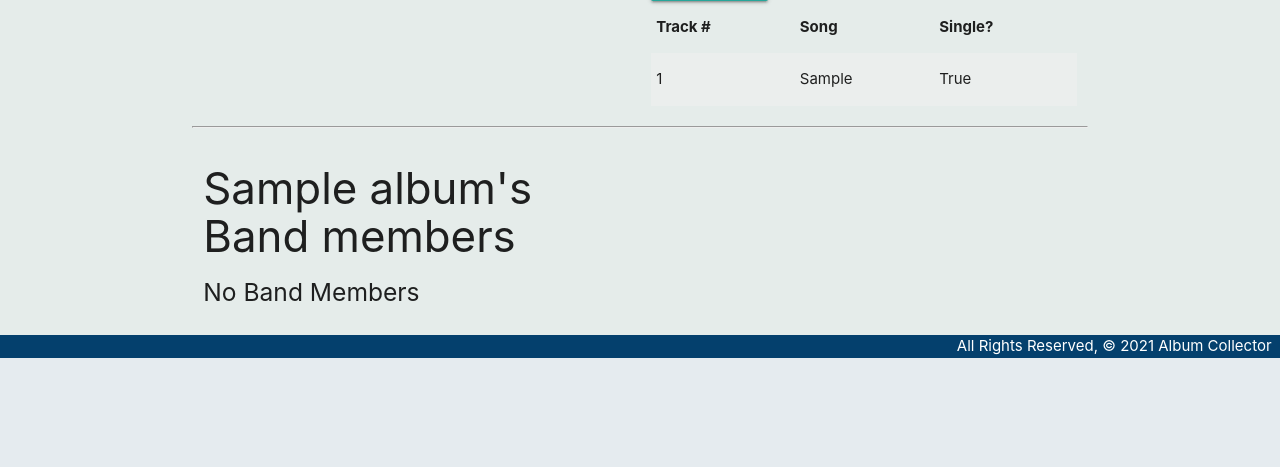
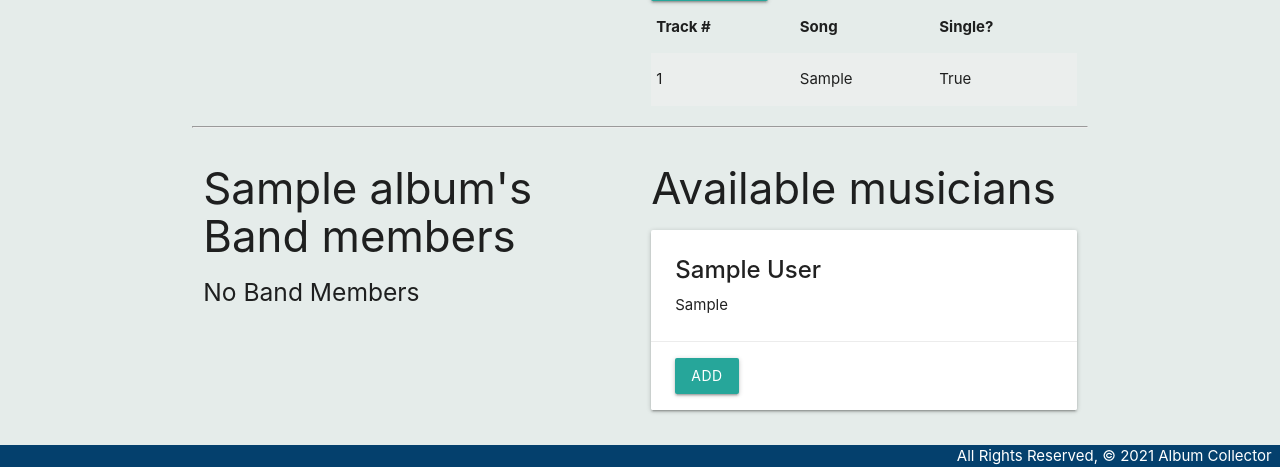
Before and after one commit to raromano92/Album-collector, a Django app: page /albums/1/ in a window 1280 px wide. Shown: the part 517-984 px from the top of the page. Before the commit the page ends 875 px from the top, so only its background shows below. Run offline with Django 4.2, Linux system fonts and the light colour scheme; tables that the repository leaves empty hold one stand-in row (values such as "Sample post").

Commit message:
Available band members and associated instrument rendering on detail pg

```diff
--- a/main_app/templates/albums/detail.html
+++ b/main_app/templates/albums/detail.html
@@ -66,6 +66,30 @@
     {% endif %}
   </div>
 
+  <div class="col s6">
+    <h3>Available musicians</h3>
+    {% if bandmems.count %}
+      {% for mem in bandmems.all %}
+        <div class="card">
+          <div class="card-content">
+            <span class="card-title">
+              <strong><span>{{ mem.name }}</strong></span>
+              <span>{{ mem.instrument }}</span>
+            </span>
+          </div>
+          <div class="card-action">
+            <form action="" method="POST">
+              {% csrf_token %}
+              <button type="submit" class="btn">Add</button>
+            </form>
+          </div>
+        </div>
+      {% endfor %}
+    {% else %}
+      <h5>{{ album.title }} Band is full!</h5>
+    {% endif %}
+  </div>
+
 <script>
   const selectEl = document.getElementById('id_single');
   M.FormSelect.init(selectEl);
--- a/main_app/views.py
+++ b/main_app/views.py
@@ -22,9 +22,17 @@ def albums_index(request):
 
 def albums_detail(request, album_id):
   album = Album.objects.get(id=album_id)
+  # Get the bandmembers the album doesn't have...
+  # First, create a list of the member ids that the album DOES have
+  id_list = album.band_members.all().values_list('id')
+  # Now we can query for members whose ids are not in the list using exclude
+  mems_album_doesnt_have = BandMember.objects.exclude(id__in=id_list)
   # instantiate TrackListForm to be rendered in the template
   tracklist_form = TrackListForm()
-  return render(request, 'albums/detail.html', { 'album': album, 'tracklist_form': tracklist_form })
+  return render(request, 'albums/detail.html', {
+    'album': album, 'tracklist_form': tracklist_form,
+    'bandmems': mems_album_doesnt_have
+  })
 
 class AlbumCreate(CreateView):
   model = Album
```
